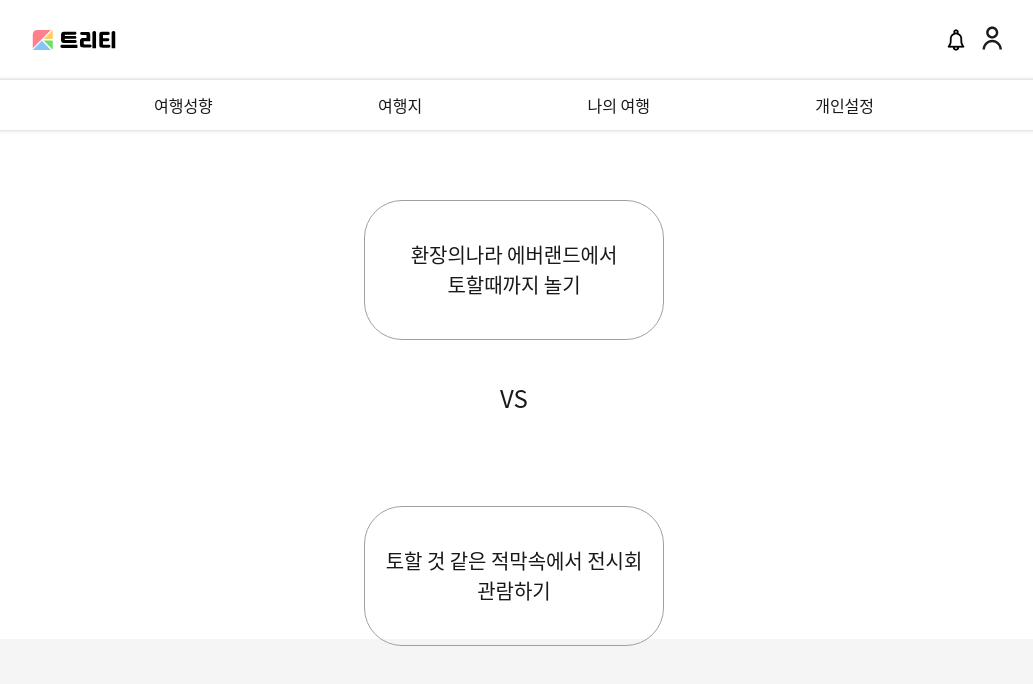
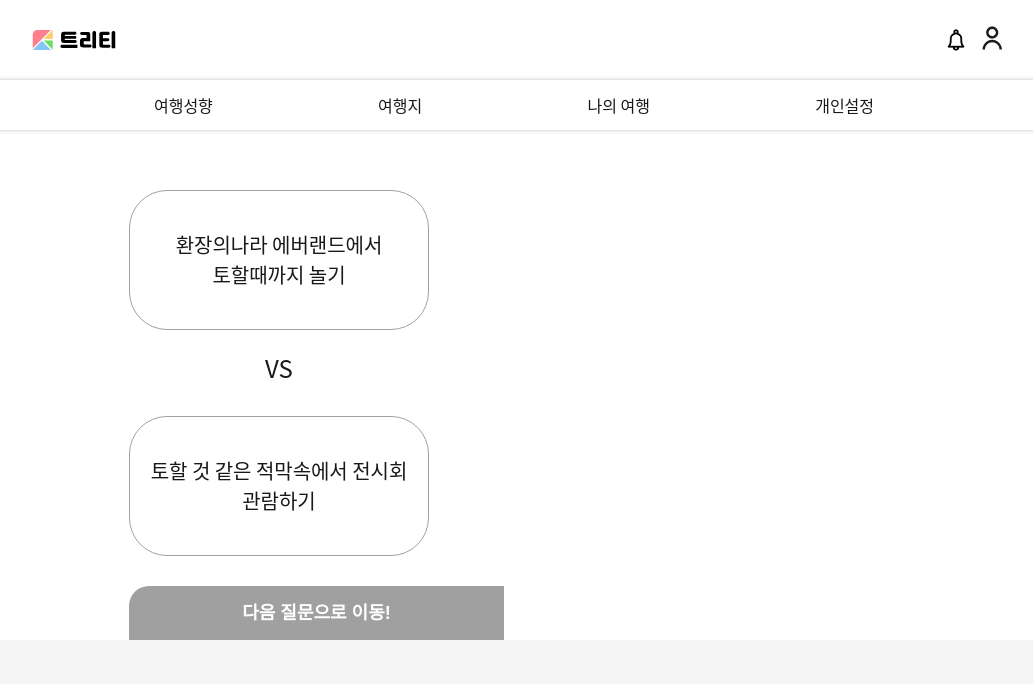
Before and after one commit to CodingWasabi/trti_frontend, a React app: page /tendency in a window 1280 px wide. Shown: the top 684 px of the page, without its empty margins (126-1159 px from the left). Built offline with nearby package versions, Linux system fonts and the light colour scheme.

Commit message:
fix: questionSelection
1. 라이브러리 사용한 코드 제거
2. 캐러셀 기능 구현
+ 추후 함수 부분 리팩토링 필요
#21

```diff
--- a/src/components/atomic/organisms/QuestionSelection/index.tsx
+++ b/src/components/atomic/organisms/QuestionSelection/index.tsx
@@ -1,68 +1,156 @@
-import React, { useState } from 'react';
+import React, { useState, useRef, useEffect } from 'react';
 
 import Text from '@/components/atomic/atoms/Text';
+import LeftRadiusButton from '@/components/atomic/atoms/LeftRadiusButton';
 
 import QuestionBox from '@/components/atomic/molecules/QuestionBox';
 
 import { Theme } from '@/theme/Theme';
 
-import { Wrapper, StyledSlider, Row } from './style';
+import { IAnswerProps } from '@/types/survey';
 
-import 'slick-carousel/slick/slick.css';
-import 'slick-carousel/slick/slick-theme.css';
+import { QuestionSelectionWrapper, SliderWrapper, ContentsWrapper, Row } from './style';
 
 interface IQuestionSelectionProps {
   questionList: Array<{ A: string; B: string }>;
+  clickedCount: number;
+  answers: Array<IAnswerProps>;
+  setAnswers: React.Dispatch<React.SetStateAction<Array<IAnswerProps>>>;
+  setClickedCount: React.Dispatch<React.SetStateAction<number>>;
 }
 
-const QuestionSelection = ({ questionList }: IQuestionSelectionProps) => {
+const QuestionSelection = ({
+  questionList,
+  clickedCount,
+  answers,
+  setAnswers,
+  setClickedCount,
+}: IQuestionSelectionProps) => {
+  const [currentSlide, setCurrentSlide] = useState(0);
   const [isClicked, setIsClicked] = useState({
     A: false,
     B: false,
   });
+  const [backgroundColor, setBackgroundColor] = useState({
+    A: `${Theme.F_1}`,
+    B: `${Theme.F_1}`,
+  });
+  const slideRef = useRef<HTMLDivElement>(null);
 
-  let settings = {
-    dots: false,
-    infinite: true,
-    speed: 500,
-    slidesToShow: 1,
-    slidesToScroll: 1,
+  const onClickQuestion = ({ questionList, type }: { questionList: { A: string; B: string }; type: string }) => {
+    if (type === 'A') {
+      let newAnswers = answers.filter((answer) => answer.id !== clickedCount);
+      newAnswers = [...newAnswers, { id: clickedCount, answer: questionList.A }];
+
+      setAnswers(newAnswers);
+
+      setIsClicked({
+        A: true,
+        B: false,
+      });
+
+      setBackgroundColor({
+        A: `${Theme.F_1}`,
+        B: `${Theme.B_2}`,
+      });
+    }
+
+    if (type === 'B') {
+      let newAnswers = answers.filter((answer) => answer.id !== clickedCount);
+      newAnswers = [...newAnswers, { id: clickedCount, answer: questionList.B }];
+
+      setAnswers(newAnswers);
+
+      setIsClicked({
+        A: false,
+        B: true,
+      });
+
+      setBackgroundColor({
+        A: `${Theme.B_2}`,
+        B: `${Theme.F_1}`,
+      });
+    }
   };
 
+  const isQuestionClicked = () => {
+    if (isClicked.A || isClicked.B) return true;
+    return false;
+  };
+
+  const nextSlide = () => {
+    if (isQuestionClicked() === false) return false;
+
+    if (currentSlide + 1 !== questionList.length) {
+      setCurrentSlide(currentSlide + 1);
+    }
+    setClickedCount((prev) => prev + 1);
+    setIsClicked({
+      A: false,
+      B: false,
+    });
+    setBackgroundColor({
+      A: `${Theme.F_1}`,
+      B: `${Theme.F_1}`,
+    });
+  };
+
+  useEffect(() => {
+    if (slideRef.current) {
+      slideRef.current.style.transition = 'all 0.5s ease-in-out';
+      slideRef.current.style.transform = `translateX(-${currentSlide}00%)`;
+    }
+  }, [currentSlide]);
+
   return (
-    <div style={{ display: 'flex', justifyContent: 'center' }}>
-      <StyledSlider {...settings}>
-        {questionList.map((questionList) => {
-          return (
-            <Wrapper>
-              <QuestionBox clicked={isClicked.A}>
+    <>
+      <QuestionSelectionWrapper>
+        <SliderWrapper ref={slideRef}>
+          {questionList.map((questionList, index) => (
+            <ContentsWrapper key={index}>
+              <QuestionBox
+                clicked={isClicked.A}
+                backgroundColor={backgroundColor.A}
+                onClick={() => onClickQuestion({ questionList, type: 'A' })}>
                 <Text
-                  fontColor={isClicked.A ? `${Theme.F_2}` : `${Theme.F_4}`}
+                  fontColor={isClicked.B ? `${Theme.F_2}` : `${Theme.F_4}`}
                   fontSize="20px"
                   fontWeight="500"
                   textAlign="center">
                   {questionList.A}
                 </Text>
               </QuestionBox>
-              <Row>
+              <Row style={{ marginTop: '20px' }}>
                 <Text fontColor={Theme.F_4} fontSize="24px" fontWeight="500">
                   VS
                 </Text>
               </Row>
-              <QuestionBox clicked={isClicked.B}>
+              <QuestionBox
+                clicked={isClicked.B}
+                backgroundColor={backgroundColor.B}
+                onClick={() => onClickQuestion({ questionList, type: 'B' })}>
                 <Text
-                  fontColor={isClicked.B ? `${Theme.F_2}` : `${Theme.F_4}`}
+                  fontColor={isClicked.A ? `${Theme.F_2}` : `${Theme.F_4}`}
                   fontSize="20px"
                   fontWeight="500"
                   textAlign="center">
                   {questionList.B}
                 </Text>
               </QuestionBox>
-            </Wrapper>
-          );
-        })}
-      </StyledSlider>
-    </div>
+            </ContentsWrapper>
+          ))}
+        </SliderWrapper>
+      </QuestionSelectionWrapper>
+      <LeftRadiusButton
+        width="100%"
+        backgroundColor={isQuestionClicked() ? Theme.M_1 : Theme.F_2}
+        disabled={isQuestionClicked() ? false : true}
+        onClick={nextSlide}>
+        <Text fontColor={Theme.F_1} fontSize="18px" fontWeight="700">
+          다음 질문으로 이동!
+        </Text>
+      </LeftRadiusButton>
+    </>
   );
 };
 
--- a/src/components/atomic/organisms/QuestionSelection/style.ts
+++ b/src/components/atomic/organisms/QuestionSelection/style.ts
@@ -1,16 +1,22 @@
 import styled from 'styled-components';
-import Slider from 'react-slick';
 
-export const Wrapper = styled.div`
-  & div {
-    margin-bottom: 20px;
-  }
+export const QuestionSelectionWrapper = styled.div`
+  overflow: hidden;
+
+  width: 300px;
+
+  margin: 30px 0px;
+  /* min-width: 300px;
+  max-width: 300px;
+  width: 100%; */
 `;
 
-export const StyledSlider = styled(Slider)`
-  width: 300px;
-  height: 300px;
+export const SliderWrapper = styled.div`
+  display: flex;
+  width: 100%;
 `;
+
+export const ContentsWrapper = styled.div``;
 
 export const Row = styled.div`
   display: flex;
```
